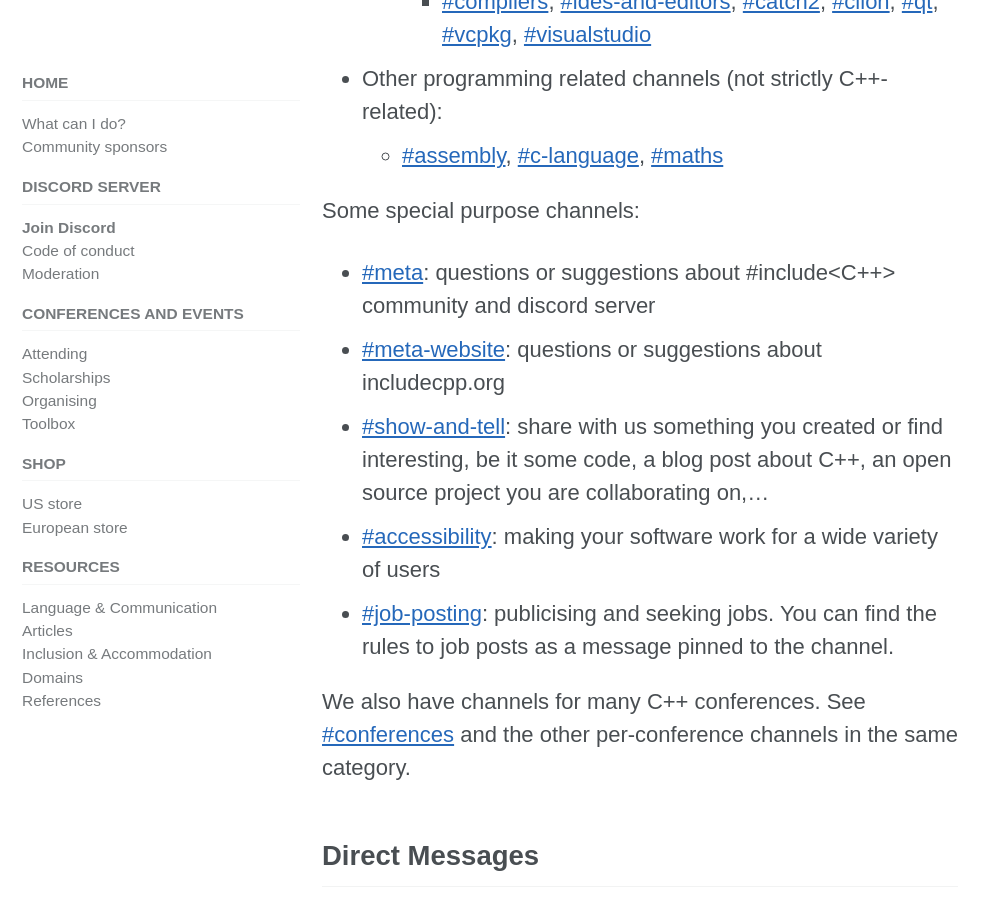
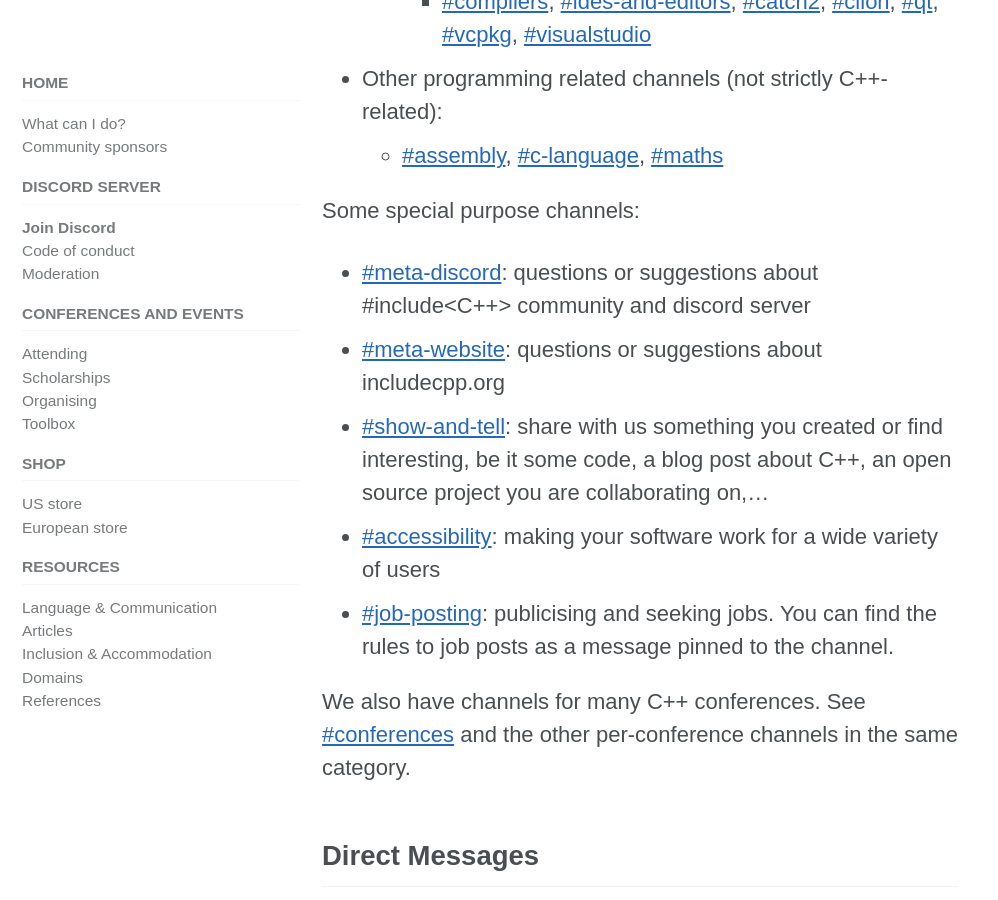
Before and after one commit to include-cpp/include-cpp.github.io, a Jekyll site: the page built from discord/index.md, in a window 1280 px wide and 900 px high, scrolled down 3728 px. Shown: the whole window, without its empty margins (0-998 px from the left). Built offline with Jekyll 4.4.1, drawn with Linux system fonts in a browser that asks for light colours; cached includes are drawn as plain includes; nearby versions of some CDN libraries.

Commit message:
Discord : Rename #meta to #meta-discord

```diff
--- a/discord/index.md
+++ b/discord/index.md
@@ -64,7 +64,7 @@ C++ and ecosystem:
 
 Some special purpose channels:
 
-* [\#meta](https://discord.com/channels/400588936151433218/400741110936502274): questions or suggestions about \#include<C++> community and discord server
+* [\#meta-discord](https://discord.com/channels/400588936151433218/400741110936502274): questions or suggestions about \#include<C++> community and discord server
 * [\#meta-website](https://discord.com/channels/400588936151433218/669486396813344768): questions or suggestions about includecpp.org
 * [\#show-and-tell](https://discord.com/channels/400588936151433218/415070750131879937): share with us something you created or find interesting, be it some code, a blog post about C++, an open source project you are collaborating on,...
 * [\#accessibility](https://discord.com/channels/400588936151433218/476454191628288000): making your software work for a wide variety of users
```
